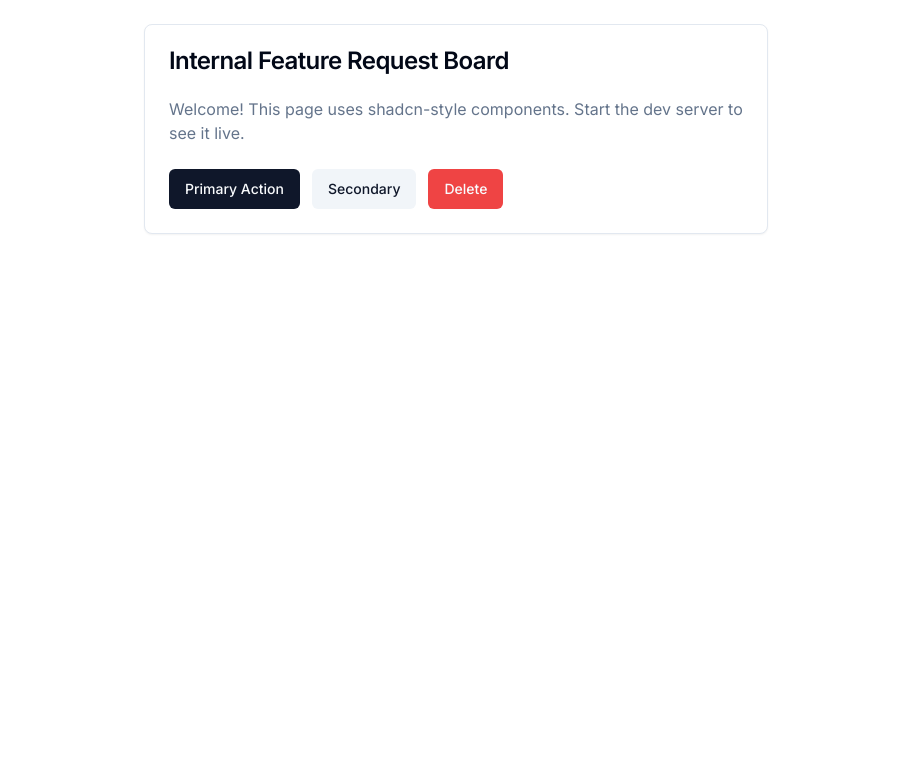
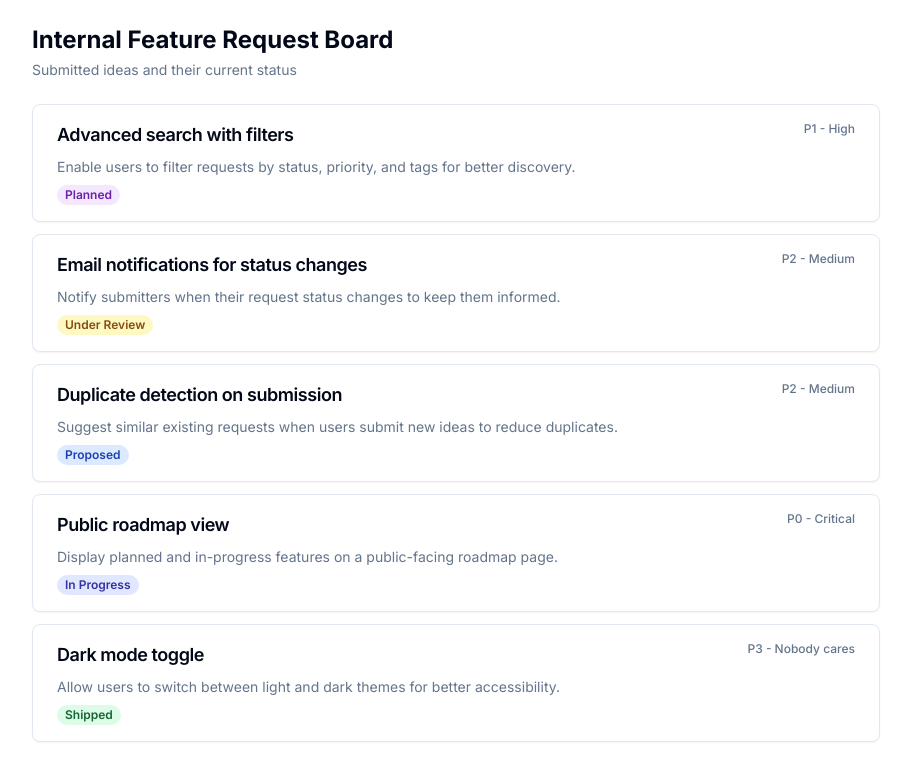
Before and after one commit to gcode-de/internal-feature-request-board, a Next.js app: page / in a window 1280 px wide. Shown: the top 780 px of the page, without its empty margins (184-1095 px from the left). Built offline with nearby package versions, Linux system fonts and the light colour scheme.

Commit message:
Create list of requests

```diff
--- a/app/page.tsx
+++ b/app/page.tsx
@@ -1,24 +1,101 @@
-import { Button } from "@/components/ui/button";
-import { Card, CardContent, CardFooter, CardHeader, CardTitle } from "@/components/ui/card";
+"use client";
+
+import { useState } from "react";
+import { Card, CardContent, CardHeader, CardTitle } from "@/components/ui/card";
+import {
+  FeatureRequest,
+  Status,
+  Priority,
+  statusLabels,
+  priorityLabels,
+} from "@/types/feature-request";
+
+const initialRequests: FeatureRequest[] = [
+  {
+    id: "req-001",
+    title: "Advanced search with filters",
+    description:
+      "Enable users to filter requests by status, priority, and tags for better discovery.",
+    status: Status.Planned,
+    priority: Priority.P1,
+  },
+  {
+    id: "req-002",
+    title: "Email notifications for status changes",
+    description: "Notify submitters when their request status changes to keep them informed.",
+    status: Status.UnderReview,
+    priority: Priority.P2,
+  },
+  {
+    id: "req-003",
+    title: "Duplicate detection on submission",
+    description:
+      "Suggest similar existing requests when users submit new ideas to reduce duplicates.",
+    status: Status.Proposed,
+    priority: Priority.P2,
+  },
+  {
+    id: "req-004",
+    title: "Public roadmap view",
+    description: "Display planned and in-progress features on a public-facing roadmap page.",
+    status: Status.InProgress,
+    priority: Priority.P0,
+  },
+  {
+    id: "req-005",
+    title: "Dark mode toggle",
+    description: "Allow users to switch between light and dark themes for better accessibility.",
+    status: Status.Shipped,
+    priority: Priority.P3,
+  },
+];
 
 export default function HomePage() {
+  const [requests] = useState<FeatureRequest[]>(initialRequests);
+
   return (
-    <main className="mx-auto max-w-2xl p-6">
-      <Card>
-        <CardHeader>
-          <CardTitle>Internal Feature Request Board</CardTitle>
-        </CardHeader>
-        <CardContent>
-          <p className="text-muted-foreground">
-            Welcome! This page uses shadcn-style components. Start the dev server to see it live.
-          </p>
-        </CardContent>
-        <CardFooter className="gap-3">
-          <Button variant="default">Primary Action</Button>
-          <Button variant="secondary">Secondary</Button>
-          <Button variant="destructive">Delete</Button>
-        </CardFooter>
-      </Card>
+    <main className="mx-auto max-w-4xl p-6">
+      <div className="mb-6">
+        <h1 className="text-2xl font-bold mb-1">Internal Feature Request Board</h1>
+        <p className="text-sm text-muted-foreground">Submitted ideas and their current status</p>
+      </div>
+
+      <div className="space-y-3">
+        {requests.map((request) => (
+          <Card key={request.id} className="hover:shadow-md transition-shadow">
+            <CardHeader className="pb-2 pt-4">
+              <div className="flex items-start justify-between gap-4">
+                <CardTitle className="text-lg font-semibold">{request.title}</CardTitle>
+                <div className="flex items-center gap-2 flex-shrink-0">
+                  <span className="text-xs font-medium text-muted-foreground">
+                    {priorityLabels[request.priority]}
+                  </span>
+                </div>
+              </div>
+            </CardHeader>
+            <CardContent className="pb-4 pt-0">
+              <p className="text-sm text-muted-foreground mb-2">{request.description}</p>
+              <div className="flex items-center gap-2">
+                <span
+                  className={`inline-flex items-center rounded-full px-2 py-0.5 text-xs font-semibold ${
+                    request.status === Status.Shipped
+                      ? "bg-green-100 text-green-800 dark:bg-green-900 dark:text-green-200"
+                      : request.status === Status.InProgress
+                        ? "bg-indigo-100 text-indigo-800 dark:bg-indigo-900 dark:text-indigo-200"
+                        : request.status === Status.Planned
+                          ? "bg-purple-100 text-purple-800 dark:bg-purple-900 dark:text-purple-200"
+                          : request.status === Status.UnderReview
+                            ? "bg-yellow-100 text-yellow-800 dark:bg-yellow-900 dark:text-yellow-200"
+                            : "bg-blue-100 text-blue-800 dark:bg-blue-900 dark:text-blue-200"
+                  }`}
+                >
+                  {statusLabels[request.status]}
+                </span>
+              </div>
+            </CardContent>
+          </Card>
+        ))}
+      </div>
     </main>
   );
 }
--- /dev/null
+++ b/types/feature-request.ts
@@ -0,0 +1,41 @@
+// Domain types for Feature Request Board
+
+export enum Status {
+  Proposed = "proposed",
+  UnderReview = "under_review",
+  Planned = "planned",
+  InProgress = "in_progress",
+  Shipped = "shipped",
+  Rejected = "rejected",
+}
+
+export enum Priority {
+  P0 = "p0", // Critical
+  P1 = "p1", // High
+  P2 = "p2", // Medium
+  P3 = "p3", // Low
+}
+
+export interface FeatureRequest {
+  id: string;
+  title: string;
+  description: string;
+  status: Status;
+  priority: Priority;
+}
+
+export const statusLabels: Record<Status, string> = {
+  [Status.Proposed]: "Proposed",
+  [Status.UnderReview]: "Under Review",
+  [Status.Planned]: "Planned",
+  [Status.InProgress]: "In Progress",
+  [Status.Shipped]: "Shipped",
+  [Status.Rejected]: "Rejected",
+};
+
+export const priorityLabels: Record<Priority, string> = {
+  [Priority.P0]: "P0 - Critical",
+  [Priority.P1]: "P1 - High",
+  [Priority.P2]: "P2 - Medium",
+  [Priority.P3]: "P3 - Nobody cares",
+};
```
